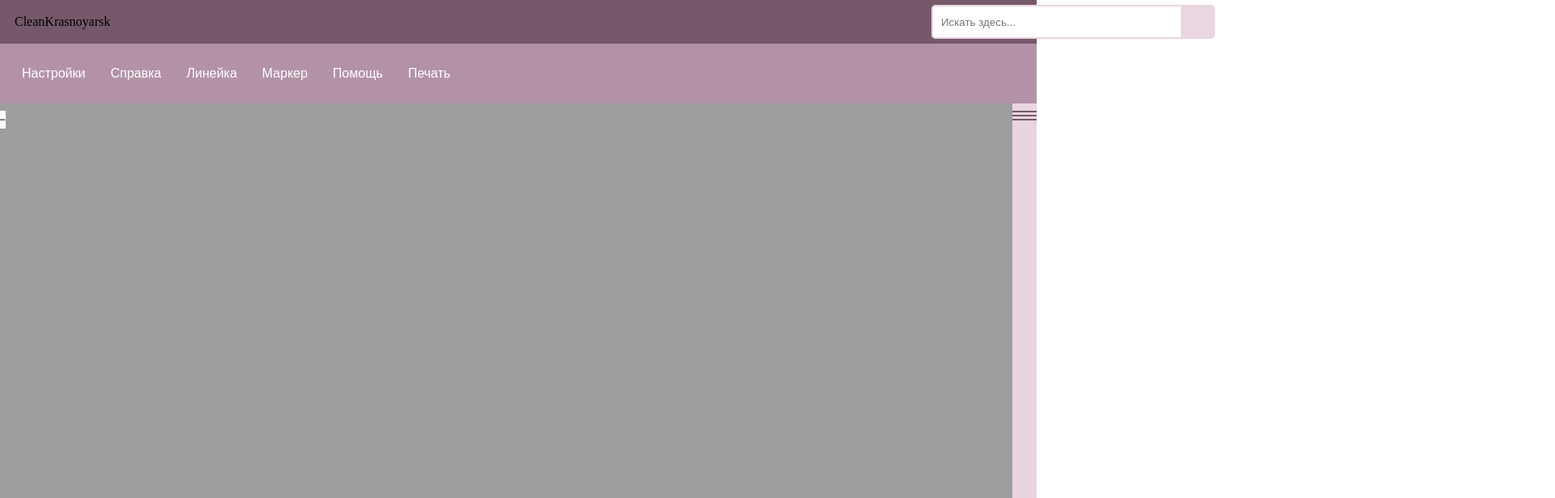
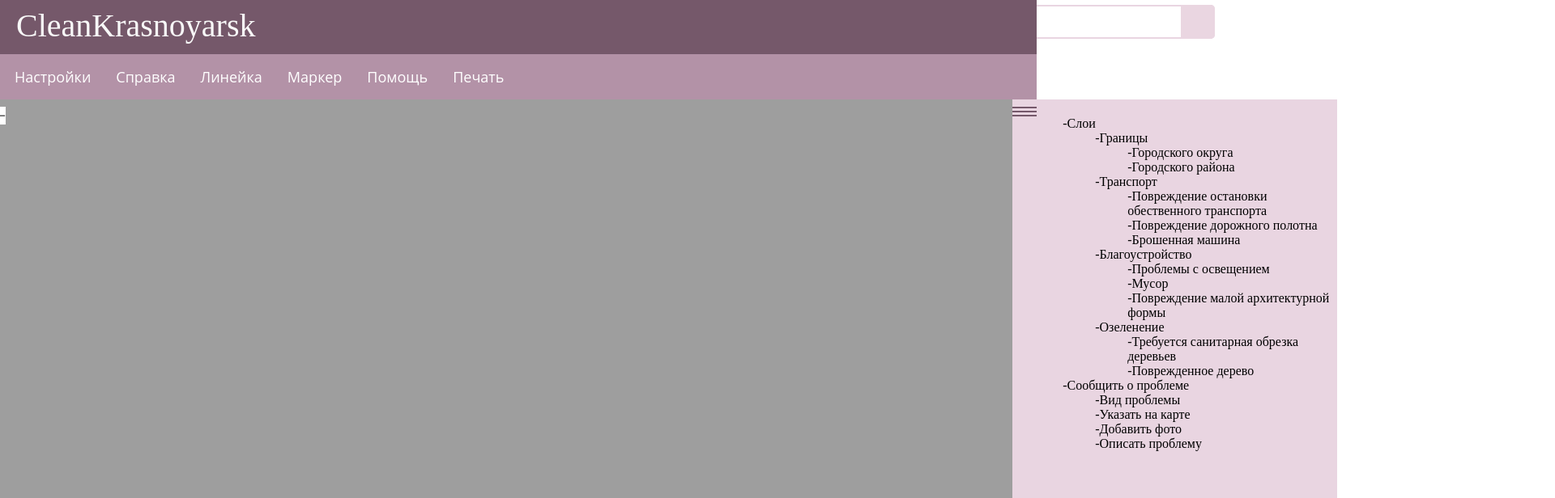
Before and after one commit to Vendareya/krasnoyarsk-test, a website built with Vite: page index.html in a window 1280 px wide. Shown: the top 616 px of the page at 81% size, 1920 px wide, since content can reach past the window. Built offline with nearby package versions, Linux system fonts and the light colour scheme; files whose address does not match are found by name.

Commit message:
настройка заголовка

```diff
--- a/style.css
+++ b/style.css
@@ -19,12 +19,21 @@ body {
 }
 .header {
 	display: flex;
-	padding: 18px;
-	background-color: rgb(117, 88, 106)
+	padding: 30px;
+	background-color: rgb(117, 88, 106);
+	font-family: 'Merriweather', serif;
+  position: relative;
+  color: #f8f8f8;
+  font-size: 40px;
+  font-weight: normal;
+  padding: 8px 20px 12px 20px;
+  display: inline-block;
+  margin: 0;
+  line-height: 1,5;
 }
 .box {
 	display: flex;
-	padding: 12px;
+	padding: 3px;
 	background-color: rgb(179, 146, 167)
 }
 .map_layer {
@@ -42,6 +51,7 @@ body {
 	padding: 12px;
 	min-width: 300px;
 	background-color: rgb(233, 213, 225)
+
 }
 /*КНОПКА ПОИСКА*/
 * {box-sizing: border-box;}
@@ -110,16 +120,16 @@ header {
 .menu {
 	position: absolute;
 	top: 80;
-	left:0;
-	width: 100%;
+	left:10;
+	width: 30%;
 	height: 100%;
-	padding: 15px;
+	padding: 5px;
   background: rgb(233, 213, 225);
-	transform: translateX(200%);
+	transform: translateX(330%);
 	transition: transform 0.5s;
 }
 .menu.active {
-	transform: translateX(80%);
+	transform: translateX(230%);
 }
 .menu li {
 	list-style-type: none;
@@ -150,7 +160,9 @@ header {
 	background:  rgb(179, 146, 167); /*добавляем фон к пункту меню (заменив этот параметр, вы поменяете цвет всех пунктов меню)*/
 	color:#fff; /*меняем цвет ссылок*/
 	padding:0px 15px; /*добавляем отступ*/
-	font-family: arial; /*меняем шрифт*/
+	font-family: 'Open Sans', sans-serif; /*меняем шрифт*/
+	position: relative;
+	font-size: 18px;
 	line-height:50px; /*ровняем меню по вертикали*/
 	display: block;
 	border-right: 1px solid  rgb(179, 146, 167); /*добавляем бордюр справа*/
```
